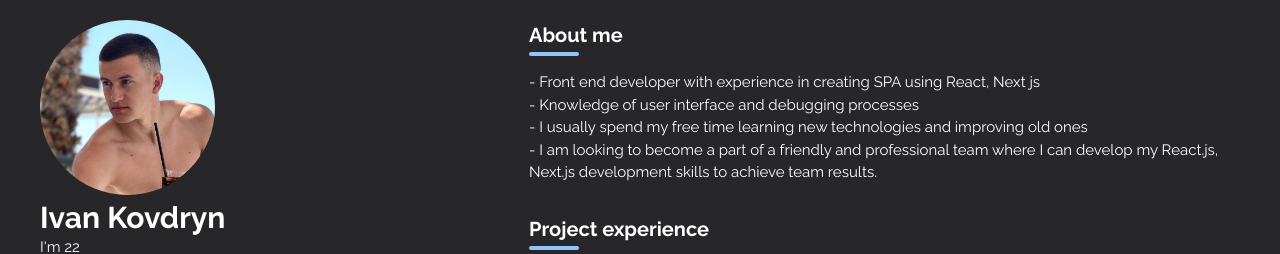
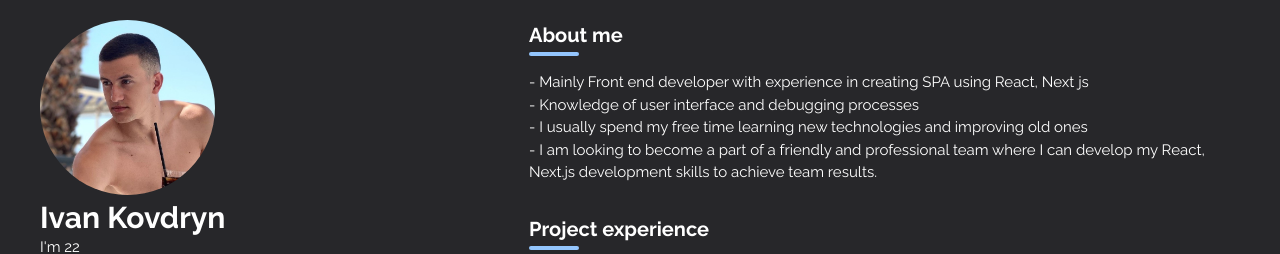
Before and after one commit to IvanKovdryn/IvanKovdryn-Frontend-developer, a Next.js app: page / in a window 1280 px wide. Shown: the top 254 px of the page. Built offline with nearby package versions, Linux system fonts and the light colour scheme.

Commit message:
maybe last commit

```diff
--- a/src/app/page.js
+++ b/src/app/page.js
@@ -110,8 +110,8 @@ export default function Home() {
             <span className={styles.line}></span>
             <ul>
               <li>
-                - Front end developer with experience in creating SPA using
-                React, Next js
+                - Mainly Front end developer with experience in creating SPA
+                using React, Next js
               </li>
               <li>- Knowledge of user interface and debugging processes</li>
               <li>
@@ -120,8 +120,8 @@ export default function Home() {
               </li>
               <li>
                 - I am looking to become a part of a friendly and professional
-                team where I can develop my React.js, Next.js development skills
-                to achieve team results.
+                team where I can develop my React, Next.js development skills to
+                achieve team results.
               </li>
             </ul>
           </div>
```
